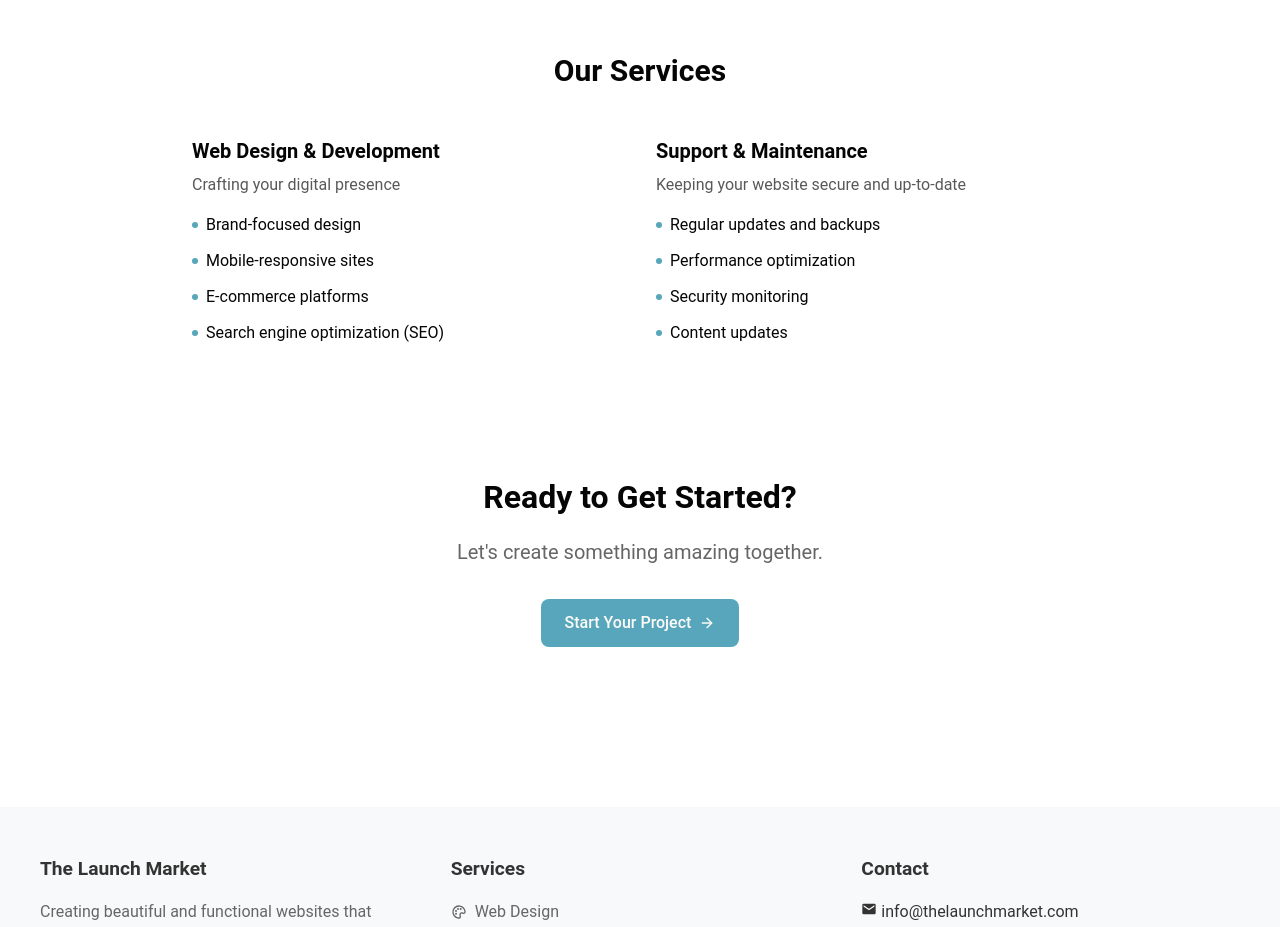
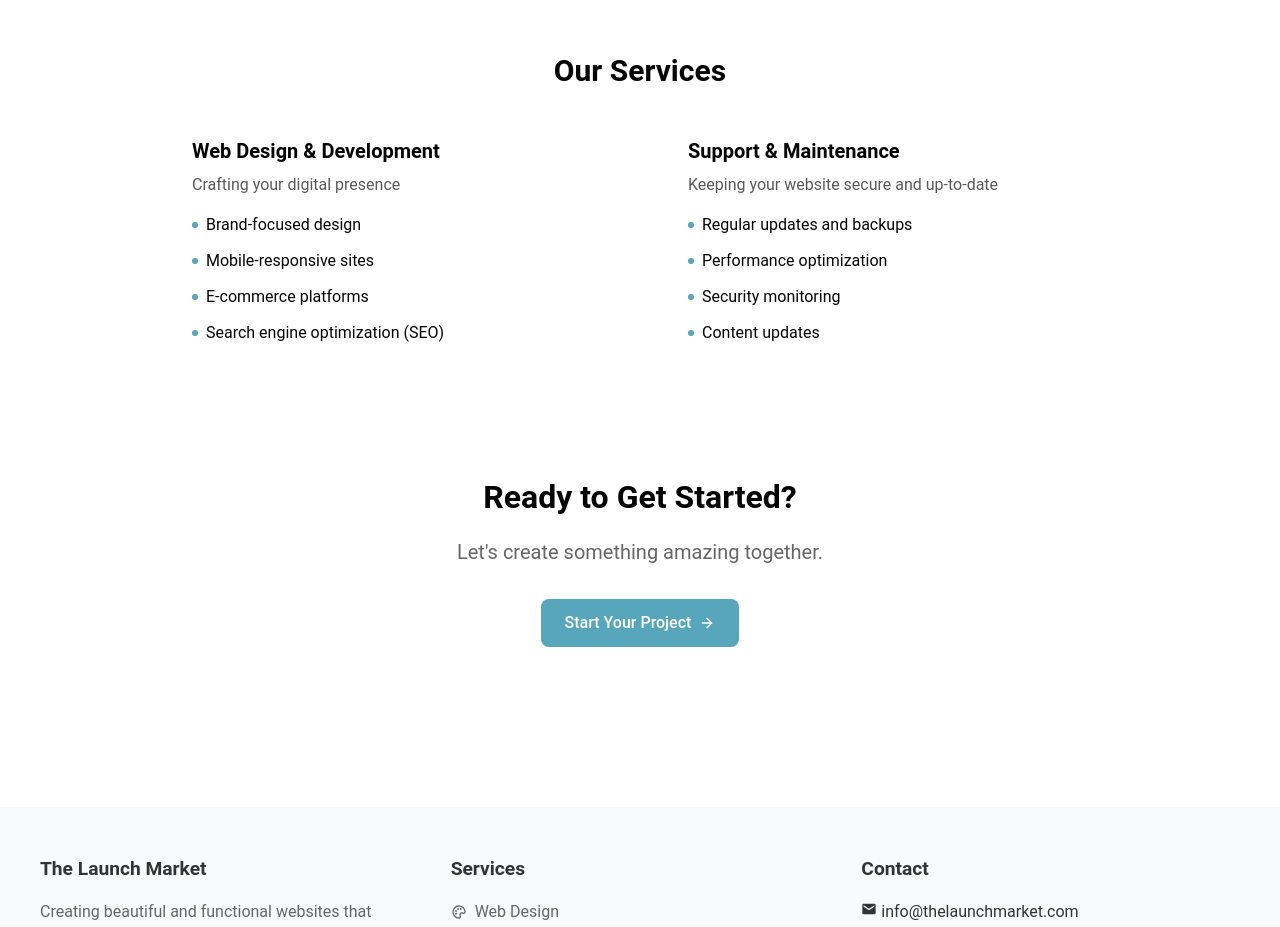
Before and after one commit to melissakipp/thelaunchmarket, a Next.js app: page / in a window 1280 px wide. Shown: the part 1260-2187 px from the top of the page. Built offline with nearby package versions, Linux system fonts and the light colour scheme.

Commit message:
Add space

```diff
--- a/src/components/Features/HomeServicesFeatures.module.css
+++ b/src/components/Features/HomeServicesFeatures.module.css
@@ -18,7 +18,7 @@
 
 .grid {
   display: grid;
-  gap: 2rem;
+  gap: 6rem;
   grid-template-columns: 1fr;
   justify-content: center;
   align-items: center;
@@ -44,8 +44,7 @@
 .cardTitle {
   font-size: 1.25rem;
   line-height: 1.75rem;
-  font-weight: 600;
-  /* color: var(--text-primary); */
+  font-weight: 700;
   margin-bottom: 0.5rem;
 }
 
```
